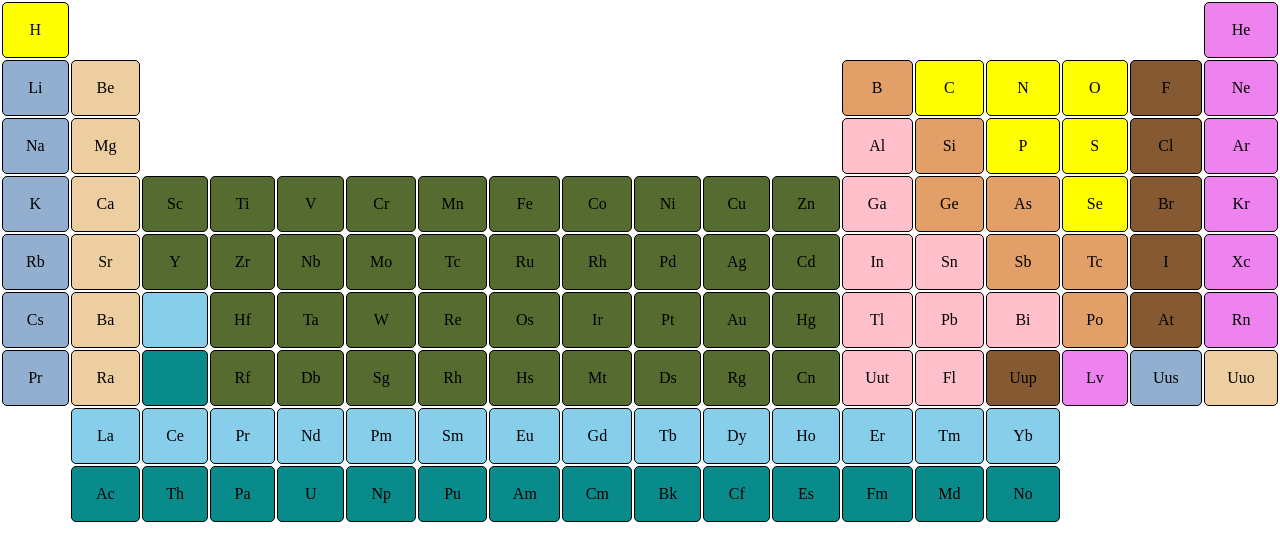
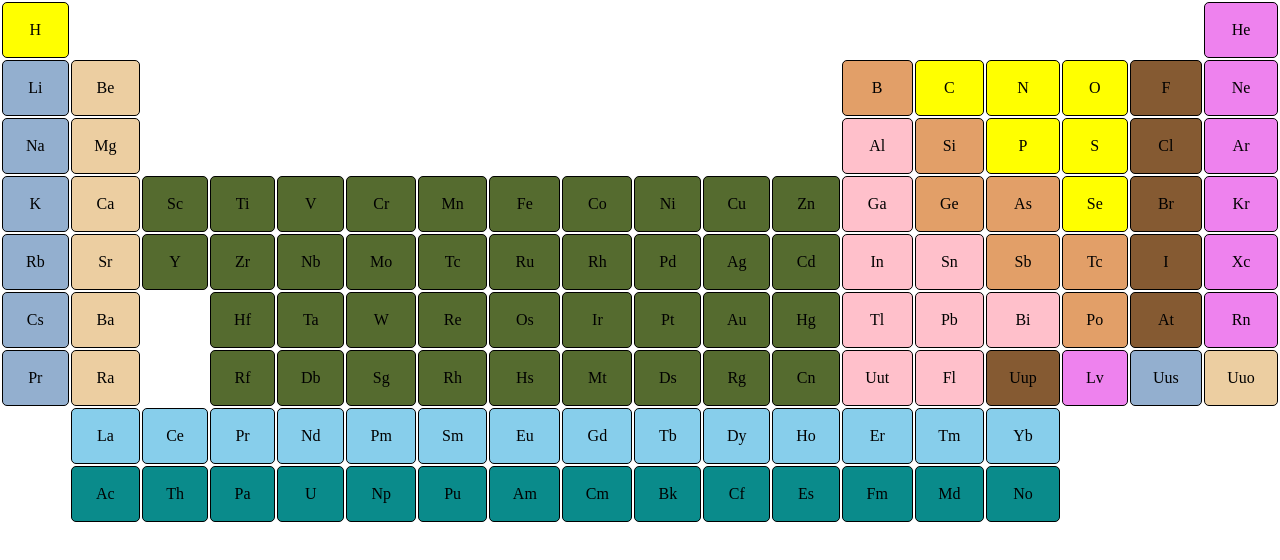
Before and after one commit to Kenan-Alnaser/Perodic-Table, a plain HTML site: page index.html in a window 1280 px wide. Drawn offline with Linux system fonts and the light colour scheme.

Commit message:
Perodic table empty removal

```diff
--- a/css/style.css
+++ b/css/style.css
@@ -85,3 +85,6 @@ td:hover {
   transform: scale(2);
   z-index: 1;
 }
+td:empty {
+  transform: scale(0);
+}
```
